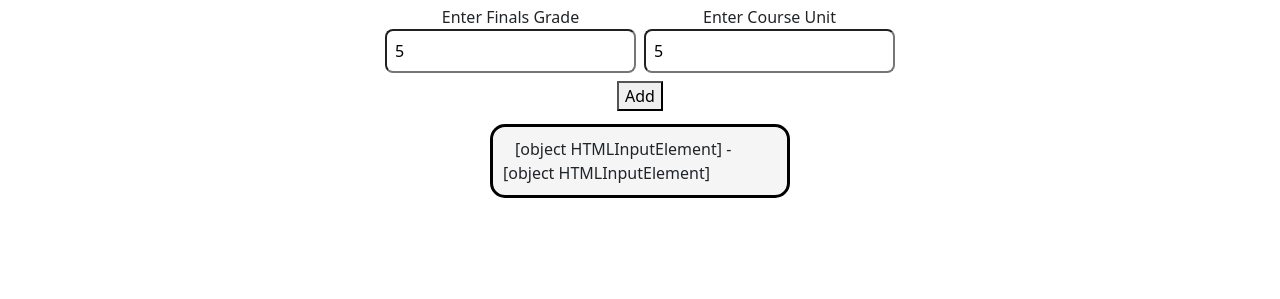
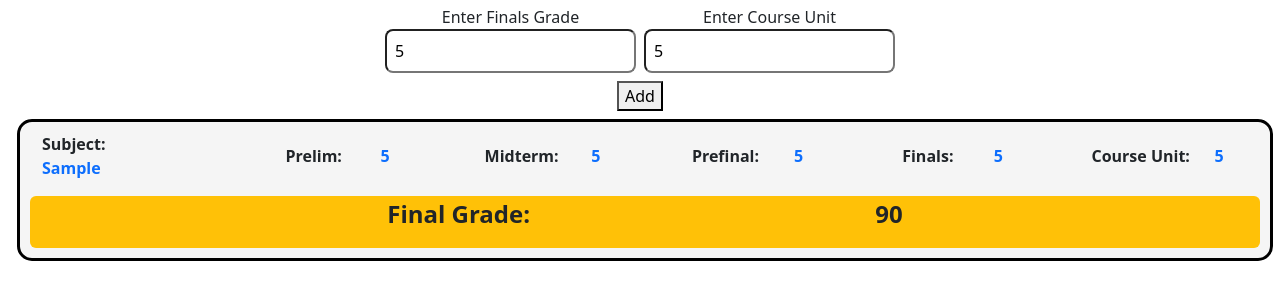
Before and after one commit to Carl4WebDev/gwa-calculator-js_ver, a plain HTML site: page index.html in a window 1280 px wide. Both pictures are taken after typing "Sample", "5", "5", "5", "5", "5" into the empty fields and a click on the button "Add". Shown: the part 135-434 px from the top of the page. Drawn offline with nearby package versions, Linux system fonts and the light colour scheme.

Commit message:
better ui

```diff
--- a/index.css
+++ b/index.css
@@ -7,16 +7,15 @@ body{
 }
 .box {
     display: flex;
-    flex-direction: column;
+    flex-direction: row;
     flex-wrap: wrap;
     border-radius: 15px;
     border: 3px solid black;
     justify-content: center;
     align-items: center;
-    width: 300px;
+    width:100%;
     height: auto;
     background-color: whitesmoke;
     margin: 5px;
     padding: 10px;
-    display: inline-block;
 }
--- a/index.html
+++ b/index.html
@@ -48,17 +48,7 @@
             <button id="add-button" class="">Add</button>
         </div>
     </div>
-    <div id="result-box" class="d-flex flex-wrap justify-content-center align-content-center">
-        <!-- <div class="box row">
-            <span>Subject: Calculus-1</span>
-            <span>Prelim: 90</span>
-            <span>Midterm: 90</span>
-            <span>Prefinal: 90</span>
-            <span>Finals: 90</span>
-            <span>Course Unit: 3</span>
-            <span>Course Unit: 3</span>
-        </div> -->
-
+    <div id="result-box" class="">
     </div>
 
 
--- a/index.js
+++ b/index.js
@@ -24,21 +24,38 @@ function resultBox(gradesInfo){
     const span = document.createElement('span')
     newBox.className = 'box row';
 
-    // const classDesignSubject = "fw-bold fs-6 d-flex flex-column text-break justify-content-evenly align-content-center"
-    // const classDesignGrades = "fw-bold fs-6 d-flex text-break justify-content-evenly align-content-center"
+    const classDesignSubject = "fw-bold fs-6 d-flex flex-column text-break justify-content-evenly align-content-center"
+    const classDesignGrades = "fw-bold fs-6 d-flex text-break justify-content-evenly align-content-center"
     // const classP = "fs-3 d-flex text-break justify-content-center align-content-center text-primary"
+    // const classDesignSubject = ""
+    // const classDesignGrades = ""
+    const classP = "text-break text-primary"
+    const classDesignFinalGrades = "fw-bolder fs-4 d-flex text-break justify-content-evenly align-content-center"
+    newBox.innerHTML = `
+        <div class="col-2">
+            <span class="${classDesignSubject}"><span>Subject:</span>      <p class="${classP}">${enterSubject.value} </p>   </span>
+        </div>
+        <div class="col-2">
+            <span class="${classDesignGrades}"><span>Prelim:</span>        <p class="${classP}">${enterPrelim.value} </p>  </span>
+        </div>
+        <div class="col-2">
+            <span class="${classDesignGrades}"><span>Midterm:</span>       <p class="${classP}">${enterMidterm.value} </p> </span>
+        </div>
+        <div class="col-2">
+            <span class="${classDesignGrades}"><span>Prefinal:</span>      <p class="${classP}">${enterPrefinal.value} </p> </span>
+        </div>
+        <div class="col-2">
+            <span class="${classDesignGrades}"><span>Finals:</span>        <p class="${classP}">${enterFinals.value} </p> </span>
+        </div>
+        <div class="col-2">
+            <span class="${classDesignGrades}"><span>Course Unit:</span>  <p class="${classP}">${enterUnit.value} </p> </span>
+        </div>
+        <div class="col-12 bg-warning justify-content-center align-content-center rounded">
+            <span class="${classDesignFinalGrades}"><span>Final Grade:</span>  <p>${90} </p> </span>
+        </div>
 
-    // newBox.innerHTML = `
-    //     <span class="${classDesignSubject}"><span>Subject:</span>      <p class="${classP}">${enterSubject.value} </p>   </span> <br> <hr>
-    //     <span class="${classDesignGrades}"><span>Prelim:</span>        <p class="${classP}">${enterPrelim.value} </p>  </span> <br> <hr>
-    //     <span class="${classDesignGrades}"><span>Midterm:</span>       <p class="${classP}">${enterMidterm.value} </p> </span> <br> <hr>
-    //     <span class="${classDesignGrades}"><span>Prefinal:</span>      <p class="${classP}">${enterPrefinal.value} </p> </span> <br> <hr>
-    //     <span class="${classDesignGrades}"><span>Finals:</span>        <p class="${classP}">${enterFinals.value} </p> </span> <br> <hr>
-    //     <span class="${classDesignSubject}"><span>Course Unit:</span>  <p class="${classP}">${enterUnit.value} </p> </span> <br> <hr>
-
-    // `
-
-    newBox.innerHTML = `<span> ${enterSubject} - ${enterPrelim}</span>`
+    `
+    // newBox.innerHTML = `<span> ${enterSubject} - ${enterPrelim}</span> ddddddddddddddddddddddddddddddddddddddddddddddddddddddddddddddddddddddddddddddddddddddddddddddddddddddddddd`
     newBox.appendChild(span)
     resultBox.appendChild(newBox);
 }
```
